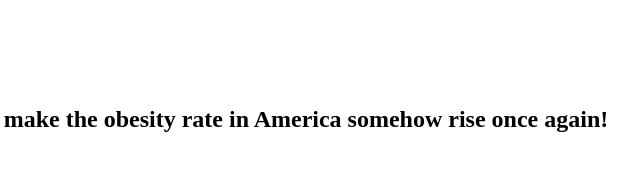
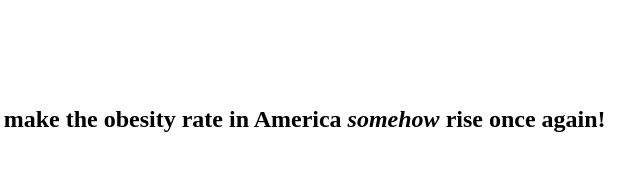
Before and after one commit to doralop/odin-recipes, a plain HTML site: page index.html in a window 1280 px wide. Shown: the full height of the page, 201-841 px from the left. Drawn offline with Linux system fonts and the light colour scheme.

Commit message:
index.html change useless strong element inside second heading into em element

```diff
--- a/index.html
+++ b/index.html
@@ -6,6 +6,6 @@
     </head>
     <body>
         <h1>Odin Recipes</h1>
-        <h2>So delicious they'll make the obesity rate in America <strong>somehow</strong> rise once again!</h2>
+        <h2>So delicious they'll make the obesity rate in America <em>somehow</em> rise once again!</h2>
     </body>
 </html>
```
